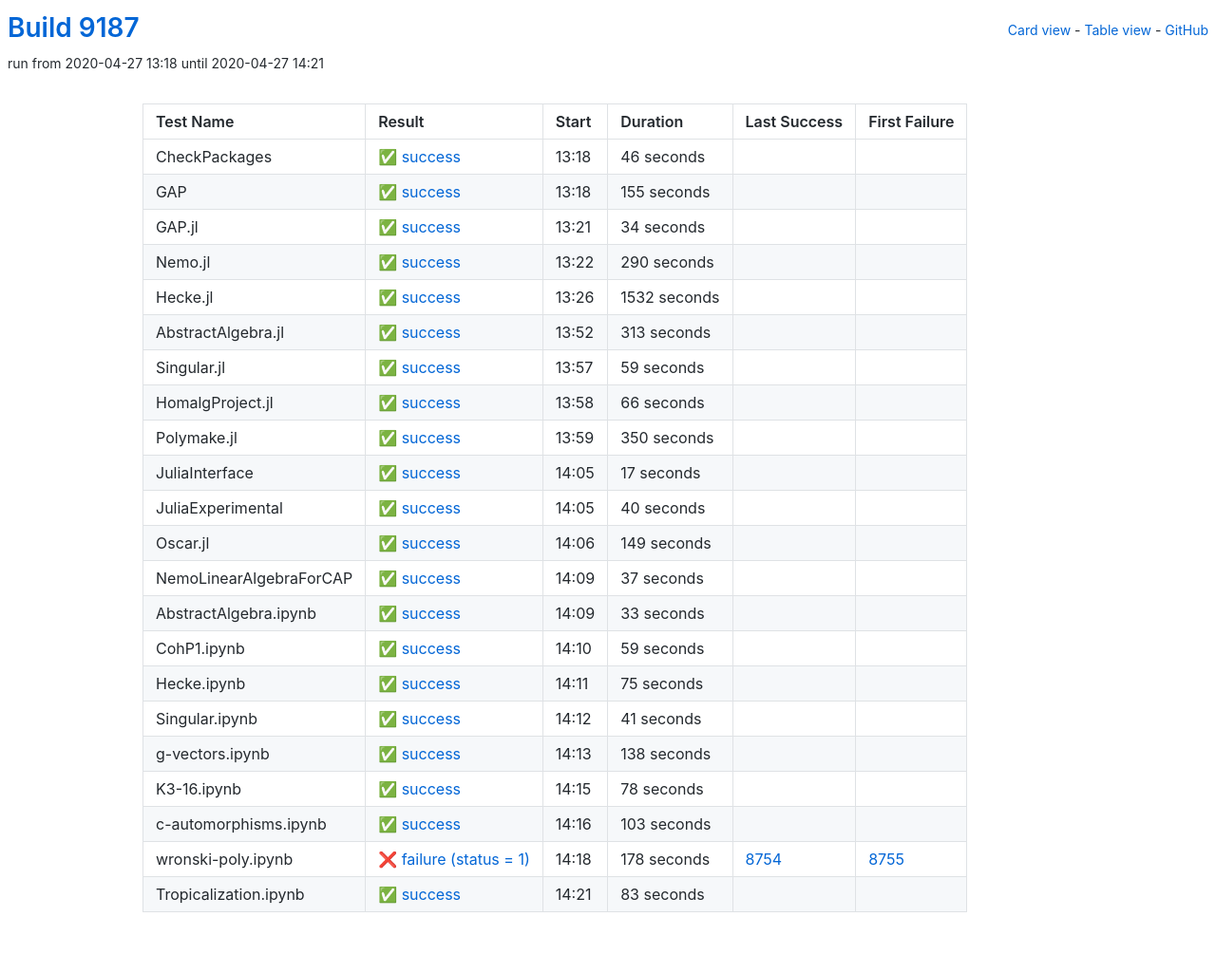
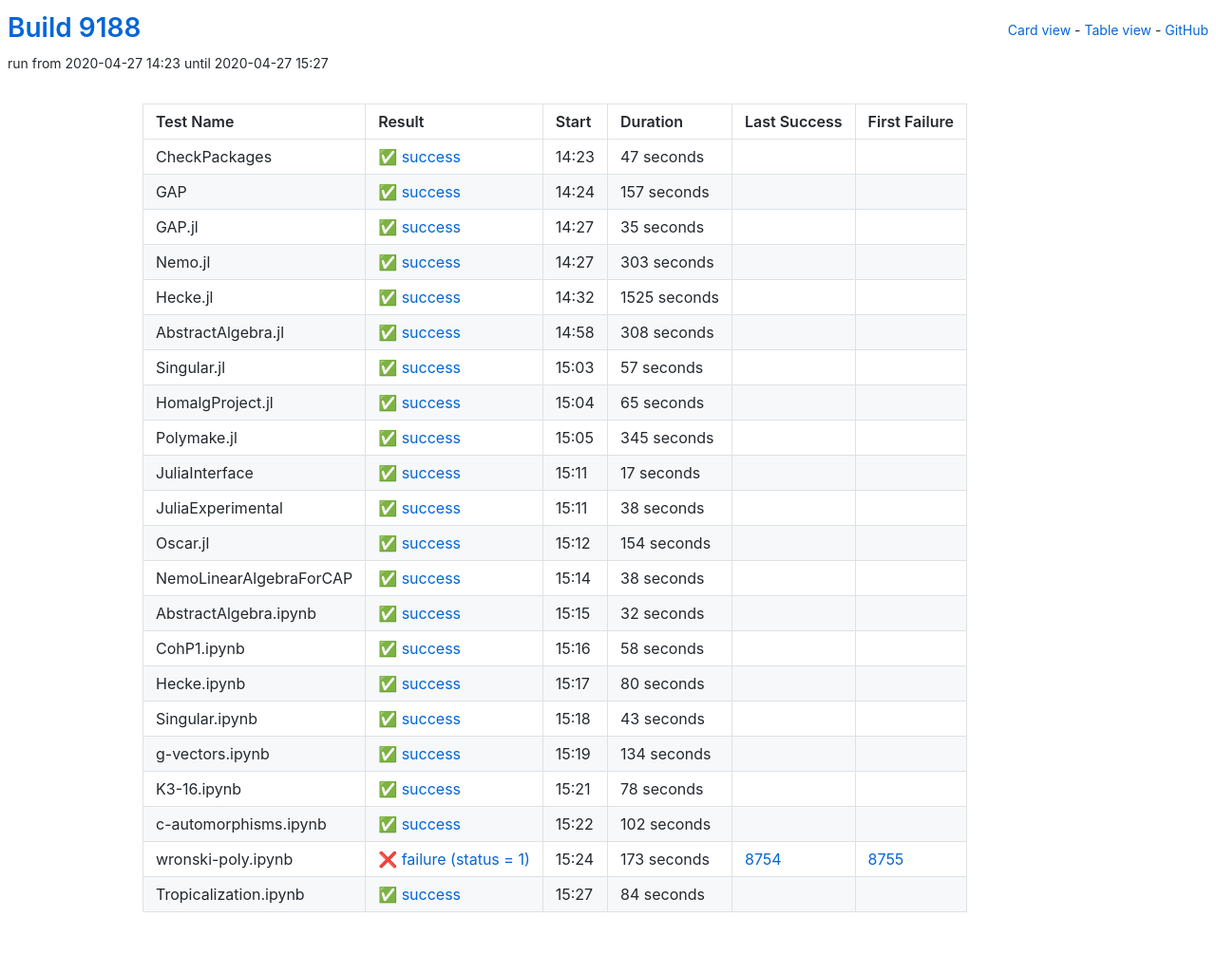
Before and after one commit to oscar-system/oscar-ci-status, a Jekyll site: the page built from table.html, in a window 1280 px wide. Shown: the whole page at 95% size. Built offline with Jekyll 4.4.1, drawn with Linux system fonts in a browser that asks for light colours.

Commit message:
Build 9188

```diff
--- a/_data/ci.yml
+++ b/_data/ci.yml
@@ -1,104 +1,104 @@
-build: 9187
-build_url: https://oscarci.mathematik.uni-kl.de/job/oscar/9187/
+build: 9188
+build_url: https://oscarci.mathematik.uni-kl.de/job/oscar/9188/
 job: oscar
 tests:
-- duration: 46
+- duration: 47
   exitcode: 0
   first_failure: false
   first_failure_url: null
   last_success: false
   last_success_url: null
-  log: https://oscarci.mathematik.uni-kl.de/job/oscar/9187/artifact/logs/build-9187/CheckPackages.log
+  log: https://oscarci.mathematik.uni-kl.de/job/oscar/9188/artifact/logs/build-9188/CheckPackages.log
   name: CheckPackages
-  start: 2020-04-27 13:18
+  start: 2020-04-27 14:23
   status: success
   success: true
-- duration: 155
+- duration: 157
   exitcode: 0
   first_failure: false
   first_failure_url: null
   last_success: false
   last_success_url: null
-  log: https://oscarci.mathematik.uni-kl.de/job/oscar/9187/artifact/logs/build-9187/GAP.log
+  log: https://oscarci.mathematik.uni-kl.de/job/oscar/9188/artifact/logs/build-9188/GAP.log
   name: GAP
-  start: 2020-04-27 13:18
+  start: 2020-04-27 14:24
   status: success
   success: true
-- duration: 34
+- duration: 35
   exitcode: 0
   first_failure: false
   first_failure_url: null
   last_success: false
   last_success_url: null
-  log: https://oscarci.mathematik.uni-kl.de/job/oscar/9187/artifact/logs/build-9187/GAP.jl.log
+  log: https://oscarci.mathematik.uni-kl.de/job/oscar/9188/artifact/logs/build-9188/GAP.jl.log
   name: GAP.jl
-  start: 2020-04-27 13:21
+  start: 2020-04-27 14:27
   status: success
   success: true
-- duration: 290
+- duration: 303
   exitcode: 0
   first_failure: false
   first_failure_url: null
   last_success: false
   last_success_url: null
-  log: https://oscarci.mathematik.uni-kl.de/job/oscar/9187/artifact/logs/build-9187/Nemo.jl.log
+  log: https://oscarci.mathematik.uni-kl.de/job/oscar/9188/artifact/logs/build-9188/Nemo.jl.log
   name: Nemo.jl
-  start: 2020-04-27 13:22
+  start: 2020-04-27 14:27
   status: success
   success: true
-- duration: 1532
+- duration: 1525
   exitcode: 0
   first_failure: false
   first_failure_url: null
   last_success: false
   last_success_url: null
-  log: https://oscarci.mathematik.uni-kl.de/job/oscar/9187/artifact/logs/build-9187/Hecke.jl.log
+  log: https://oscarci.mathematik.uni-kl.de/job/oscar/9188/artifact/logs/build-9188/Hecke.jl.log
   name: Hecke.jl
-  start: 2020-04-27 13:26
+  start: 2020-04-27 14:32
   status: success
   success: true
-- duration: 313
+- duration: 308
   exitcode: 0
   first_failure: false
   first_failure_url: null
   last_success: false
   last_success_url: null
-  log: https://oscarci.mathematik.uni-kl.de/job/oscar/9187/artifact/logs/build-9187/AbstractAlgebra.jl.log
+  log: https://oscarci.mathematik.uni-kl.de/job/oscar/9188/artifact/logs/build-9188/AbstractAlgebra.jl.log
   name: AbstractAlgebra.jl
-  start: 2020-04-27 13:52
+  start: 2020-04-27 14:58
   status: success
   success: true
-- duration: 59
+- duration: 57
   exitcode: 0
   first_failure: false
   first_failure_url: null
   last_success: false
   last_success_url: null
-  log: https://oscarci.mathematik.uni-kl.de/job/oscar/9187/artifact/logs/build-9187/Singular.jl.log
+  log: https://oscarci.mathematik.uni-kl.de/job/oscar/9188/artifact/logs/build-9188/Singular.jl.log
   name: Singular.jl
-  start: 2020-04-27 13:57
+  start: 2020-04-27 15:03
   status: success
   success: true
-- duration: 66
+- duration: 65
   exitcode: 0
   first_failure: false
   first_failure_url: null
   last_success: false
   last_success_url: null
-  log: https://oscarci.mathematik.uni-kl.de/job/oscar/9187/artifact/logs/build-9187/HomalgProject.jl.log
+  log: https://oscarci.mathematik.uni-kl.de/job/oscar/9188/artifact/logs/build-9188/HomalgProject.jl.log
   name: HomalgProject.jl
-  start: 2020-04-27 13:58
+  start: 2020-04-27 15:04
   status: success
   success: true
-- duration: 350
+- duration: 345
   exitcode: 0
   first_failure: false
   first_failure_url: null
   last_success: false
   last_success_url: null
-  log: https://oscarci.mathematik.uni-kl.de/job/oscar/9187/artifact/logs/build-9187/Polymake.jl.log
+  log: https://oscarci.mathematik.uni-kl.de/job/oscar/9188/artifact/logs/build-9188/Polymake.jl.log
   name: Polymake.jl
-  start: 2020-04-27 13:59
+  start: 2020-04-27 15:05
   status: success
   success: true
 - duration: 17
@@ -107,97 +107,97 @@ tests:
   first_failure_url: null
   last_success: false
   last_success_url: null
-  log: https://oscarci.mathematik.uni-kl.de/job/oscar/9187/artifact/logs/build-9187/JuliaInterface.log
+  log: https://oscarci.mathematik.uni-kl.de/job/oscar/9188/artifact/logs/build-9188/JuliaInterface.log
   name: JuliaInterface
-  start: 2020-04-27 14:05
+  start: 2020-04-27 15:11
   status: success
   success: true
-- duration: 40
+- duration: 38
   exitcode: 0
   first_failure: false
   first_failure_url: null
   last_success: false
   last_success_url: null
-  log: https://oscarci.mathematik.uni-kl.de/job/oscar/9187/artifact/logs/build-9187/JuliaExperimental.log
+  log: https://oscarci.mathematik.uni-kl.de/job/oscar/9188/artifact/logs/build-9188/JuliaExperimental.log
   name: JuliaExperimental
-  start: 2020-04-27 14:05
+  start: 2020-04-27 15:11
   status: success
   success: true
-- duration: 149
+- duration: 154
   exitcode: 0
   first_failure: false
   first_failure_url: null
   last_success: false
   last_success_url: null
-  log: https://oscarci.mathematik.uni-kl.de/job/oscar/9187/artifact/logs/build-9187/Oscar.jl.log
+  log: https://oscarci.mathematik.uni-kl.de/job/oscar/9188/artifact/logs/build-9188/Oscar.jl.log
   name: Oscar.jl
-  start: 2020-04-27 14:06
+  start: 2020-04-27 15:12
   status: success
   success: true
-- duration: 37
+- duration: 38
   exitcode: 0
   first_failure: false
   first_failure_url: null
   last_success: false
   last_success_url: null
-  log: https://oscarci.mathematik.uni-kl.de/job/oscar/9187/artifact/logs/build-9187/NemoLinearAlgebraForCAP.log
+  log: https://oscarci.mathematik.uni-kl.de/job/oscar/9188/artifact/logs/build-9188/NemoLinearAlgebraForCAP.log
   name: NemoLinearAlgebraForCAP
-  start: 2020-04-27 14:09
+  start: 2020-04-27 15:14
   status: success
   success: true
-- duration: 33
+- duration: 32
   exitcode: 0
   first_failure: false
   first_failure_url: null
   last_success: false
   last_success_url: null
-  log: https://oscarci.mathematik.uni-kl.de/job/oscar/9187/artifact/logs/build-9187/AbstractAlgebra.ipynb.log
+  log: https://oscarci.mathematik.uni-kl.de/job/oscar/9188/artifact/logs/build-9188/AbstractAlgebra.ipynb.log
   name: AbstractAlgebra.ipynb
-  start: 2020-04-27 14:09
+  start: 2020-04-27 15:15
   status: success
   success: true
-- duration: 59
+- duration: 58
   exitcode: 0
   first_failure: false
   first_failure_url: null
   last_success: false
   last_success_url: null
-  log: https://oscarci.mathematik.uni-kl.de/job/oscar/9187/artifact/logs/build-9187/CohP1.ipynb.log
+  log: https://oscarci.mathematik.uni-kl.de/job/oscar/9188/artifact/logs/build-9188/CohP1.ipynb.log
   name: CohP1.ipynb
-  start: 2020-04-27 14:10
+  start: 2020-04-27 15:16
   status: success
   success: true
-- duration: 75
+- duration: 80
   exitcode: 0
   first_failure: false
   first_failure_url: null
   last_success: false
   last_success_url: null
-  log: https://oscarci.mathematik.uni-kl.de/job/oscar/9187/artifact/logs/build-9187/Hecke.ipynb.log
+  log: https://oscarci.mathematik.uni-kl.de/job/oscar/9188/artifact/logs/build-9188/Hecke.ipynb.log
   name: Hecke.ipynb
-  start: 2020-04-27 14:11
+  start: 2020-04-27 15:17
   status: success
   success: true
-- duration: 41
+- duration: 43
   exitcode: 0
   first_failure: false
   first_failure_url: null
   last_success: false
   last_success_url: null
-  log: https://oscarci.mathematik.uni-kl.de/job/oscar/9187/artifact/logs/build-9187/Singular.ipynb.log
+  log: https://oscarci.mathematik.uni-kl.de/job/oscar/9188/artifact/logs/build-9188/Singular.ipynb.log
   name: Singular.ipynb
-  start: 2020-04-27 14:12
+  start: 2020-04-27 15:18
   status: success
   success: true
-- duration: 138
+- duration: 134
   exitcode: 0
   first_failure: false
   first_failure_url: null
   last_success: false
   last_success_url: null
-  log: https://oscarci.mathematik.uni-kl.de/job/oscar/9187/artifact/logs/build-9187/g-vectors.ipynb.log
+  log: https://oscarci.mathematik.uni-kl.de/job/oscar/9188/artifact/logs/build-9188/g-vectors.ipynb.log
   name: g-vectors.ipynb
-  start: 2020-04-27 14:13
+  start: 2020-04-27 15:19
   status: success
   success: true
 - duration: 78
@@ -206,41 +206,41 @@ tests:
   first_failure_url: null
   last_success: false
   last_success_url: null
-  log: https://oscarci.mathematik.uni-kl.de/job/oscar/9187/artifact/logs/build-9187/K3-16.ipynb.log
+  log: https://oscarci.mathematik.uni-kl.de/job/oscar/9188/artifact/logs/build-9188/K3-16.ipynb.log
   name: K3-16.ipynb
-  start: 2020-04-27 14:15
+  start: 2020-04-27 15:21
   status: success
   success: true
-- duration: 103
+- duration: 102
   exitcode: 0
   first_failure: false
   first_failure_url: null
   last_success: false
   last_success_url: null
-  log: https://oscarci.mathematik.uni-kl.de/job/oscar/9187/artifact/logs/build-9187/c-automorphisms.ipynb.log
+  log: https://oscarci.mathematik.uni-kl.de/job/oscar/9188/artifact/logs/build-9188/c-automorphisms.ipynb.log
   name: c-automorphisms.ipynb
-  start: 2020-04-27 14:16
+  start: 2020-04-27 15:22
   status: success
   success: true
-- duration: 178
+- duration: 173
   exitcode: 1
   first_failure: 8755
   first_failure_url: https://oscarci.mathematik.uni-kl.de/job/oscar/8755/
   last_success: 8754
   last_success_url: https://oscarci.mathematik.uni-kl.de/job/oscar/8754/
-  log: https://oscarci.mathematik.uni-kl.de/job/oscar/9187/artifact/logs/build-9187/wronski-poly.ipynb.log
+  log: https://oscarci.mathematik.uni-kl.de/job/oscar/9188/artifact/logs/build-9188/wronski-poly.ipynb.log
   name: wronski-poly.ipynb
-  start: 2020-04-27 14:18
+  start: 2020-04-27 15:24
   status: failure
   success: false
-- duration: 83
+- duration: 84
   exitcode: 0
   first_failure: false
   first_failure_url: null
   last_success: false
   last_success_url: null
-  log: https://oscarci.mathematik.uni-kl.de/job/oscar/9187/artifact/logs/build-9187/Tropicalization.ipynb.log
+  log: https://oscarci.mathematik.uni-kl.de/job/oscar/9188/artifact/logs/build-9188/Tropicalization.ipynb.log
   name: Tropicalization.ipynb
-  start: 2020-04-27 14:21
+  start: 2020-04-27 15:27
   status: success
   success: true
```
Also changed, not shown: README.md.
